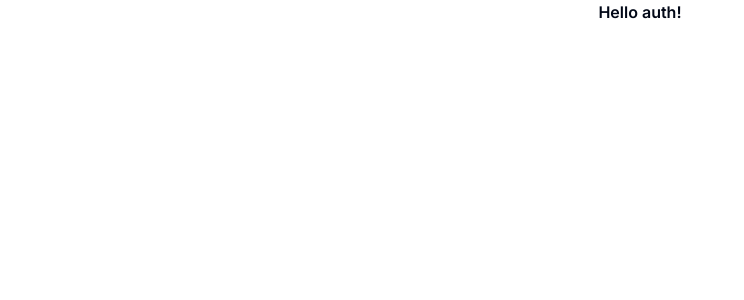
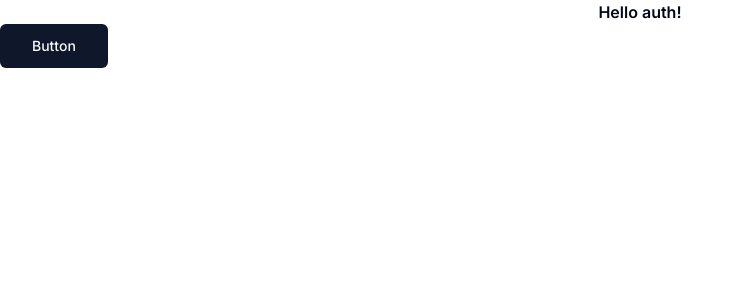
Before and after one commit to danielmateu/next_auth, a Next.js app: page / in a window 1280 px wide. Shown: the top 300 px of the page, without its empty margins (0-744 px from the left). Built offline with nearby package versions, Linux system fonts and the light colour scheme.

Commit message:
adding shadcn

```diff
--- a/app/page.tsx
+++ b/app/page.tsx
@@ -1,7 +1,10 @@
-
+import { Button } from "@/components/ui/button";
 
 export default function Home() {
   return (
-    <h1 className="font-semibold text-center">Hello auth!</h1>
+    <>
+      <h1 className="font-semibold text-center">Hello auth!</h1>
+      <Button size="lg">Button</Button>
+    </>
   );
 }
--- /dev/null
+++ b/components/ui/button.tsx
@@ -0,0 +1,57 @@
+import * as React from "react"
+import { Slot } from "@radix-ui/react-slot"
+import { cva, type VariantProps } from "class-variance-authority"
+
+import { cn } from "@/lib/utils"
+
+const buttonVariants = cva(
+  "inline-flex items-center justify-center whitespace-nowrap rounded-md text-sm font-medium ring-offset-background transition-colors focus-visible:outline-none focus-visible:ring-2 focus-visible:ring-ring focus-visible:ring-offset-2 disabled:pointer-events-none disabled:opacity-50",
+  {
+    variants: {
+      variant: {
+        default: "bg-primary text-primary-foreground hover:bg-primary/90",
+        destructive:
+          "bg-destructive text-destructive-foreground hover:bg-destructive/90",
+        outline:
+          "border border-input bg-background hover:bg-accent hover:text-accent-foreground",
+        secondary:
+          "bg-secondary text-secondary-foreground hover:bg-secondary/80",
+        ghost: "hover:bg-accent hover:text-accent-foreground",
+        link: "text-primary underline-offset-4 hover:underline",
+        custom: "bg-sky-500 text-white hover:bg-sky-600",
+      },
+      size: {
+        default: "h-10 px-4 py-2",
+        sm: "h-9 rounded-md px-3",
+        lg: "h-11 rounded-md px-8",
+        icon: "h-10 w-10",
+      },
+    },
+    defaultVariants: {
+      variant: "default",
+      size: "default",
+    },
+  }
+)
+
+export interface ButtonProps
+  extends React.ButtonHTMLAttributes<HTMLButtonElement>,
+    VariantProps<typeof buttonVariants> {
+  asChild?: boolean
+}
+
+const Button = React.forwardRef<HTMLButtonElement, ButtonProps>(
+  ({ className, variant, size, asChild = false, ...props }, ref) => {
+    const Comp = asChild ? Slot : "button"
+    return (
+      <Comp
+        className={cn(buttonVariants({ variant, size, className }))}
+        ref={ref}
+        {...props}
+      />
+    )
+  }
+)
+Button.displayName = "Button"
+
+export { Button, buttonVariants }
--- a/package.json
+++ b/package.json
@@ -9,6 +9,7 @@
     "lint": "next lint"
   },
   "dependencies": {
+    "@radix-ui/react-slot": "^1.0.2",
     "class-variance-authority": "^0.7.0",
     "clsx": "^2.1.0",
     "lucide-react": "^0.320.0",
```
Also changed, not shown: 1 other file (tests, documents, lock files or other folders).
